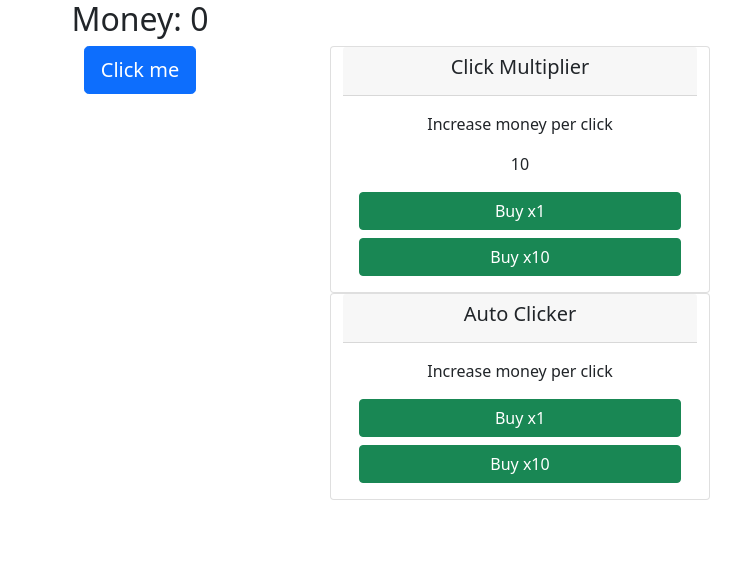
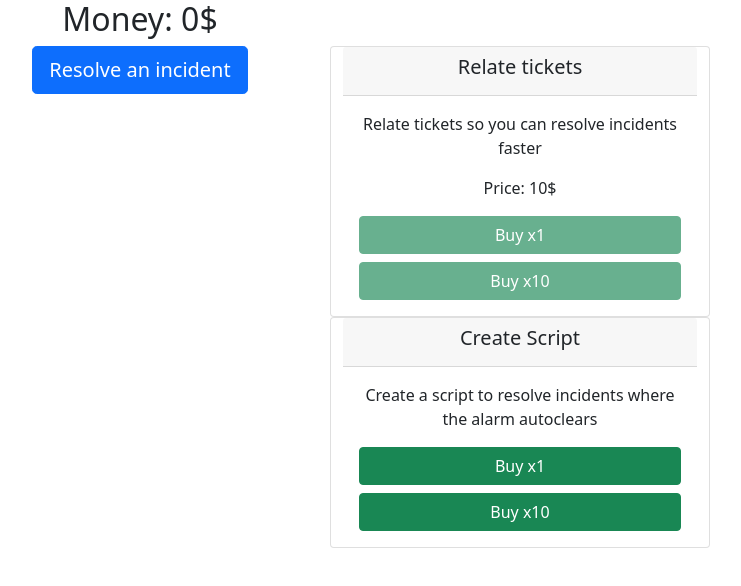
Before and after one commit to Danieljohansen97/jsAdventures, a React (Create React App) app: page / in a window 1280 px wide. Shown: the top 586 px of the page, without its empty margins (500-1241 px from the left). Built offline with nearby package versions, Linux system fonts and the light colour scheme.

Commit message:
Refactor code, start to implement autoclickers

```diff
--- a/src/App.js
+++ b/src/App.js
@@ -1,5 +1,5 @@
 // React imports
-import React, { useState } from "react";
+import React, { useState, useEffect } from "react";
 // Styles
 import "./App.css";
 // Bootstrap
@@ -13,57 +13,86 @@ import Functions from "./functions/Functions"
 
 function App() {
   const [money, setMoney] = useState(0);
-  const [clickMultiplier, setClickMultiplier] = useState(1);
-  const [CMPrice, setCMPrice] = useState(10)
+  const [relateTickets, setRelateTickets] = useState(1);
+  const [relateTicketsPrice, setRelateTicketsPrice] = useState(10)
+  const [scripts, setScripts] = useState(0);
+  const [scriptsPrice, setScriptsPrice] = useState(1000)
+
+  const [CM1ButtonEnabled, setCM1ButtonEnabled] = useState(false)
+  const [CM10ButtonEnabled, setCM10ButtonEnabled] = useState(false)
 
   const handleClick = () => {
-    setMoney(money + 1 * clickMultiplier);
+    setMoney(money + 1 * relateTickets);
   };
 
-  const handleBuyClickMultiplier = () => {
-    if (money >= CMPrice) {
-      setClickMultiplier(clickMultiplier * 1.5)
-      setMoney(money - CMPrice)
-      setCMPrice(CMPrice * 1.1)
+  // Buy upgrades
+  const handleBuyRelateTickets = () => {
+    if (money >= relateTicketsPrice) {
+      setRelateTickets(relateTickets * 1.05)
+      setMoney(money - relateTicketsPrice)
+      setRelateTicketsPrice(relateTicketsPrice * 1.15)
+    } else {
+      alert("Not enough money!")
+    }
+  }
+  const handleBuyRelateTickets10 = () => {
+    if (money >= (relateTicketsPrice * 10)) {
+      setRelateTickets(relateTickets * 10.5)
+      setMoney(money - (relateTicketsPrice * 10))
+      setRelateTicketsPrice(relateTicketsPrice * 11.5)
     } else {
       alert("Not enough money!")
     }
   }
 
+  //
+
+  // useEffect that disables / enables purchase buttons
+  useEffect(() => {
+    // Click multiplier Buttons
+    // x1
+    money >= relateTicketsPrice ? setCM1ButtonEnabled(false) : setCM1ButtonEnabled(true)
+    // x10
+    money >= (relateTicketsPrice * 10) ? setCM10ButtonEnabled(false) : setCM10ButtonEnabled(true)
+
+
+
+  }, [money, relateTicketsPrice])
+
   return (
     <div className="App">
       <Container>
         <Row>
-          <h2>Money: {Math.round((money + Number.EPSILON) * 100) / 100}</h2>
+          <h2>Money: {Math.round((money + Number.EPSILON) * 100) / 100}$</h2>
         </Row>
         <Row>
           <Col></Col>
           <Col>
             <Button onClick={handleClick} variant="primary" size="lg">
-              Click me
+              Resolve an incident
             </Button>
           </Col>
           <Col>
             <Row>
               <Card>
                 <Card.Header>
-                  <Card.Title>Click Multiplier</Card.Title>
+                  <Card.Title>Relate tickets</Card.Title>
                 </Card.Header>
                 <Card.Body>
-                  <Card.Text>Increase money per click</Card.Text>
-                  <p>{Math.round(CMPrice)}</p>
+                  <Card.Text>Relate tickets so you can resolve incidents faster</Card.Text>
+                  <p>Price: {Math.round(relateTicketsPrice)}$</p>
                   <div className="d-grid gap-2">
-                    <Button onClick={ handleBuyClickMultiplier } variant="success">Buy x1</Button>
-                    <Button onClick={ () => Functions.test2() } variant="success">Buy x10</Button>
+                    <Button onClick={ handleBuyRelateTickets } variant="success" disabled={CM1ButtonEnabled}>Buy x1</Button>
+                    <Button onClick={ handleBuyRelateTickets10 } variant="success" disabled={CM10ButtonEnabled}>Buy x10</Button>
                   </div>
                 </Card.Body>
               </Card>
               <Card>
                 <Card.Header>
-                  <Card.Title>Auto Clicker</Card.Title>
+                  <Card.Title>Create Script</Card.Title>
                 </Card.Header>
                 <Card.Body>
-                  <Card.Text>Increase money per click</Card.Text>
+                  <Card.Text>Create a script to resolve incidents where the alarm autoclears</Card.Text>
                   <div className="d-grid gap-2">
                     <Button onClick={ () => Functions.test() } variant="success">Buy x1</Button>
                     <Button onClick={ () => Functions.test2() } variant="success">Buy x10</Button>
--- a/src/functions/Functions.js
+++ b/src/functions/Functions.js
@@ -1,5 +1,3 @@
-import React from "react";
-
 const Functions = {
   // This works
   test: () => {
```
